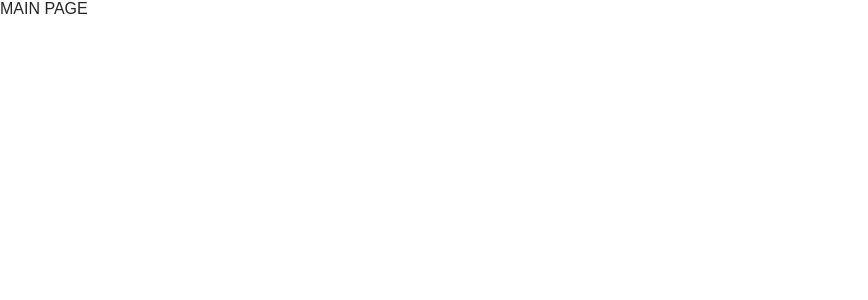
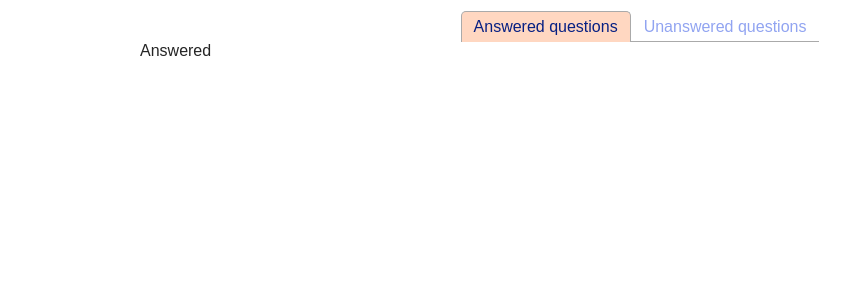
Before and after one commit to bakamoridesu/would_you_rather, a React (Create React App) app: page / in a window 1280 px wide. Shown: the top 300 px of the page, without its empty margins (0-868 px from the left). Built offline with nearby package versions, Linux system fonts and the light colour scheme.

Commit message:
add tabs on Home page

```diff
--- a/package.json
+++ b/package.json
@@ -3,12 +3,18 @@
   "version": "0.1.0",
   "private": true,
   "dependencies": {
+    "@material-ui/core": "^4.10.2",
+    "@material-ui/lab": "^4.0.0-alpha.56",
     "@testing-library/jest-dom": "^4.2.4",
     "@testing-library/react": "^9.3.2",
     "@testing-library/user-event": "^7.1.2",
     "react": "^16.13.1",
     "react-dom": "^16.13.1",
+    "react-redux": "^7.2.0",
+    "react-router-dom": "^5.2.0",
     "react-scripts": "3.4.1",
+    "react-tabs": "^3.1.1",
+    "redux": "^4.0.5",
     "yarn": "^1.22.4"
   },
   "scripts": {
--- /dev/null
+++ b/src/components/Home.js
@@ -0,0 +1,29 @@
+import React, {Component} from 'react'
+import {Tab, Tabs, TabList, TabPanel} from 'react-tabs';
+import Questions from "./Questions";
+import 'react-tabs/style/react-tabs.css';
+class Home extends Component {
+
+  render() {
+    return (
+      <div className='container'>
+        <Tabs className='question-tabs'
+              selectedTabClassName='question-tabs__tab--selected'>
+          <TabList className='question-tabs__tab-list'>
+            <Tab className='question-tabs__tab'>Answered questions</Tab>
+            <Tab className='question-tabs__tab'>Unanswered questions</Tab>
+          </TabList>
+
+          <TabPanel>
+            <Questions value="Answered"/>
+          </TabPanel>
+          <TabPanel>
+            <Questions value="Unanswered"/>
+          </TabPanel>
+        </Tabs>
+      </div>
+    )
+  }
+}
+
+export default Home
--- /dev/null
+++ b/src/components/Questions.js
@@ -0,0 +1,14 @@
+import React, { Component } from 'react';
+
+class Questions extends Component {
+  render() {
+    return (
+      <div>
+        {this.props.value}
+      </div>
+    );
+  }
+
+}
+
+export default Questions;
--- a/src/index.css
+++ b/src/index.css
@@ -161,3 +161,64 @@ li {
   font-size: 20px;
   color: #C3392A;
 }
+
+
+.question-tabs {
+  -webkit-tap-highlight-color: transparent;
+}
+
+.question-tabs__tab-list {
+  border-bottom: 1px solid #aaa;
+  display: table;
+  margin: 0 auto;
+  padding: 0;
+}
+
+.question-tabs__tab {
+  display: inline-block;
+  border: 1px solid transparent;
+  border-bottom: none;
+  bottom: -1px;
+  position: relative;
+  list-style: none;
+  padding: 6px 12px;
+  cursor: pointer;
+  color: #91a4f1;
+}
+
+.question-tabs__tab--selected {
+  background: #FFD7C1;
+  border-color: #aaa;
+  color: #072083;
+  border-radius: 5px 5px 0 0;
+}
+
+.question-tabs__tab--disabled {
+  color: GrayText;
+  cursor: default;
+}
+
+.question-tabs__tab:focus {
+  box-shadow: 0 0 5px hsl(208, 99%, 50%);
+  border-color: hsl(208, 99%, 50%);
+  outline: none;
+}
+
+.question-tabs__tab:focus:after {
+  content: "";
+  position: absolute;
+  height: 5px;
+  left: -4px;
+  right: -4px;
+  bottom: -5px;
+  background: #fff;
+}
+
+.question-tabs__tab-panel {
+  display: none;
+}
+
+.question-tabs__tab-panel--selected {
+  display: block;
+  background: #C3392A;
+}
--- a/src/index.js
+++ b/src/index.js
@@ -2,10 +2,11 @@ import React from 'react';
 import ReactDOM from 'react-dom';
 import './index.css';
 import App from './components/App';
+import Home from "./components/Home";
 
 ReactDOM.render(
   <React.StrictMode>
-    <App />
+    <Home />
   </React.StrictMode>,
   document.getElementById('root')
 );
```
Also changed, not shown: 1 other file (tests, documents, lock files or other folders).
